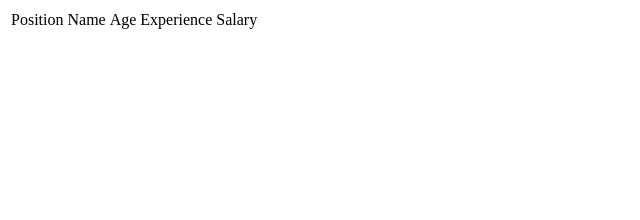
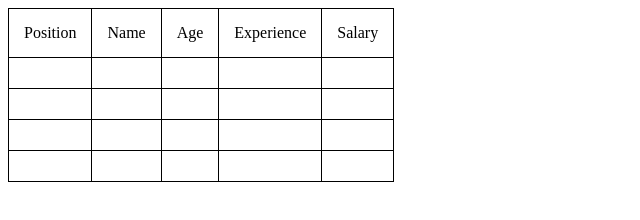
Before and after one commit to SergSeafarer/FE-HW-34, a plain HTML site: page index.html in a window 1280 px wide. Shown: the whole page, without its empty margins (0-640 px from the left). Drawn offline with Linux system fonts and the light colour scheme.

Commit message:
add some table styles

```diff
--- a/css/style.css
+++ b/css/style.css
@@ -0,0 +1,6 @@
+.positions, td {
+  border: 1px solid black;
+  border-collapse: collapse;
+  text-align: center;
+  padding: 15px;
+}
--- a/index.html
+++ b/index.html
@@ -4,7 +4,7 @@
   <meta charset="UTF-8">
   <meta name="viewport" content="width=device-width, initial-scale=1.0">
   <link rel="stylesheet" href="./css/style.css">
-  <title>Document</title>
+  <title>Home-Work 34</title>
 </head>
 <body>
   <table class="positions">
```
